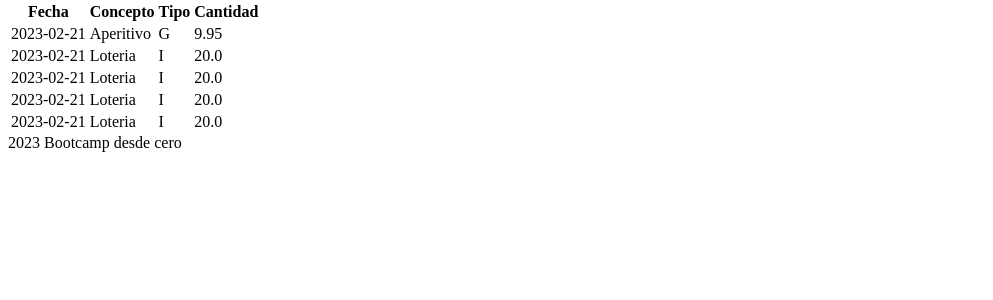
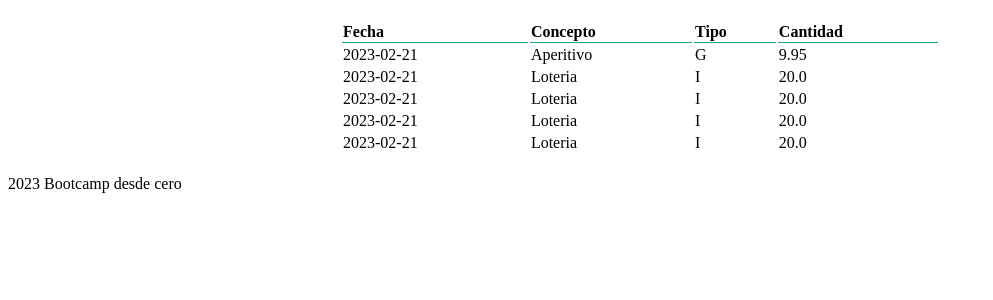
Before and after one commit to CarlosNauzet/Nauzet-Flask, a Flask app: page / in a window 1280 px wide. Shown: the part 83-383 px from the top of the page, without its empty margins (0-993 px from the left). Run offline with Flask 2, Linux system fonts and the light colour scheme.

Commit message:
feat: estilos de la tabla

```diff
--- a/balance/static/css/styles.css
+++ b/balance/static/css/styles.css
@@ -14,3 +14,18 @@ nav {
   line-height: 25px;
   padding-left: 25px;
 }
+
+main {
+  max-width: 600px;
+  margin: auto;
+  padding: 20px;
+}
+
+table.paper {
+  width: 100%;
+}
+
+.titulo-tabla {
+  border-bottom: solid thin #19a187;
+  text-align: left;
+}
--- a/balance/templates/inicio.html
+++ b/balance/templates/inicio.html
@@ -13,12 +13,13 @@
 
     <nav>Inicio | Nuevo</nav>
 
-    <table class="lista">
+    <main>
+      <table class="paper">
         <tr>
-        <th>Fecha</th>
-        <th>Concepto</th>
-        <th>Tipo</th>
-        <th>Cantidad</th>
+          <th class="titulo-tabla">Fecha</th>
+          <th class="titulo-tabla">Concepto</th>
+          <th class="titulo-tabla">Tipo</th>
+          <th class="titulo-tabla">Cantidad</th>
         </tr>
         {% for m in movs %}
         <tr>
@@ -29,6 +30,7 @@
         </tr>
         {% endfor %}
       </table>
+    </main>
 
     <footer>2023 Bootcamp desde cero</footer>
   </body>
```
Lines whose indentation alone changed are shown as unchanged.
